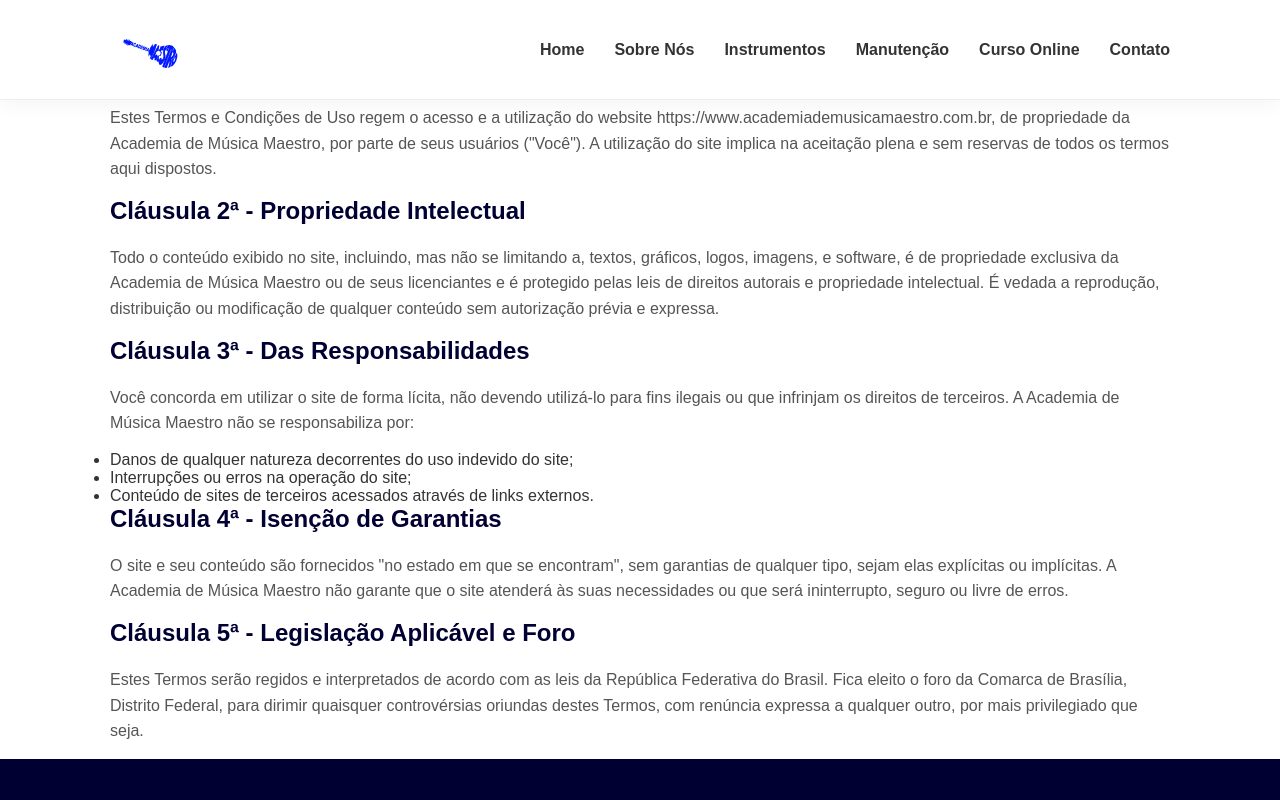
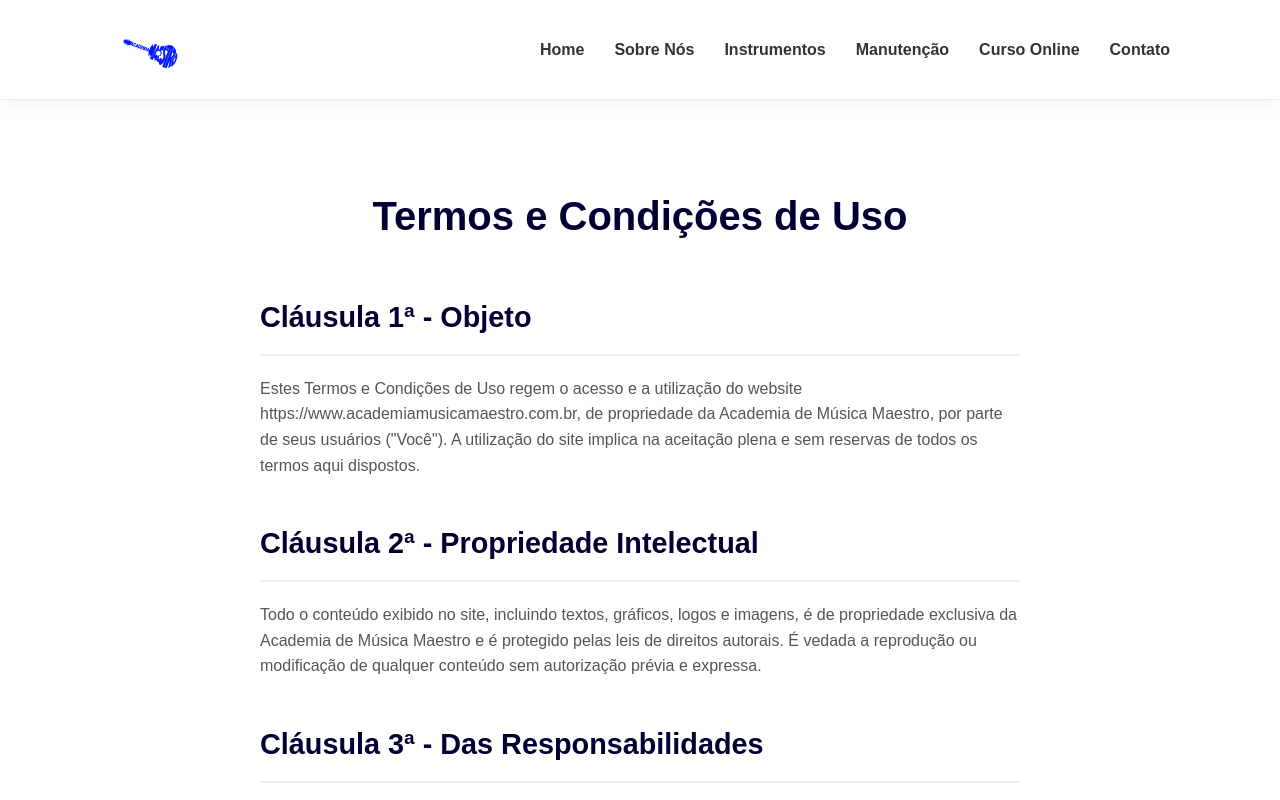
Before and after one commit to jonata1200/academia-maestro-next, a Next.js app: page /termos-de-uso in a window 1280 px wide. Shown: the top 800 px of the page. Built offline with nearby package versions, Linux system fonts and the light colour scheme.

Commit message:
Correção de bug (Políticas)

```diff
--- a/src/app/termos-de-uso/TermosDeUsoPageClient.tsx
+++ b/src/app/termos-de-uso/TermosDeUsoPageClient.tsx
@@ -1,6 +1,6 @@
 // src/app/termos-de-uso/TermosDeUsoPageClient.tsx
 
-'use client'; // <-- Diretiva 'use client'
+'use client';
 
 import React from 'react';
 import styled from 'styled-components';
@@ -8,6 +8,7 @@ import styled from 'styled-components';
 // ========================================================
 // ESTILOS
 // ========================================================
+
 const PageWrapper = styled.div`
   padding: 180px 0 80px;
 `;
@@ -18,45 +19,42 @@ const LegalPageContainer = styled.div`
   padding: 0 20px;
   text-align: left;
   line-height: 1.8;
+  color: var(--text-light);
 
-  h1 { text-align: center; margin-bottom: 40px; font-size: 2.5rem; }
-  h2 { font-size: 1.8rem; margin-top: 40px; margin-bottom: 20px; border-bottom: 2px solid #eee; padding-bottom: 10px; }
-  ul { padding-left: 20px; margin-bottom: 20px; }
+  h1 { text-align: center; margin-bottom: 40px; font-size: 2.5rem; color: var(--dark-blue); }
+  h2 { font-size: 1.8rem; margin-top: 40px; margin-bottom: 20px; border-bottom: 2px solid #eee; padding-bottom: 10px; color: var(--dark-blue); }
+  h3 { font-size: 1.4rem; margin-top: 25px; margin-bottom: 15px; color: var(--dark-blue); }
+  p { margin-bottom: 20px; }
+  ul, ol { padding-left: 25px; margin-bottom: 20px; }
   li { margin-bottom: 10px; }
+  strong { font-weight: 600; color: var(--text-color); }
+  a { color: var(--primary-color); text-decoration: underline; font-weight: 600; &:hover { text-decoration: none; } }
 `;
 
 // ========================================================
-// COMPONENTE CLIENTE
+// COMPONENTE
 // ========================================================
 export default function TermosDeUsoPageClient() {
   const nomeEmpresa = "Academia de Música Maestro";
-  const urlSite = "https://www.academiademusicamaestro.com.br"; // <-- SUBSTITUA
+  const urlSite = "https://www.academiamusicamaestro.com.br";
 
   return (
-    <main className="generic-page-content">
-      <div className="container legal-page-container">
+    <PageWrapper>
+      <LegalPageContainer> {/* <-- GARANTE QUE OS ESTILOS SEJAM APLICADOS */}
         <h1>Termos e Condições de Uso</h1>
 
         <h2>Cláusula 1ª - Objeto</h2>
         <p>Estes Termos e Condições de Uso regem o acesso e a utilização do website {urlSite}, de propriedade da {nomeEmpresa}, por parte de seus usuários ("Você"). A utilização do site implica na aceitação plena e sem reservas de todos os termos aqui dispostos.</p>
 
         <h2>Cláusula 2ª - Propriedade Intelectual</h2>
-        <p>Todo o conteúdo exibido no site, incluindo, mas não se limitando a, textos, gráficos, logos, imagens, e software, é de propriedade exclusiva da {nomeEmpresa} ou de seus licenciantes e é protegido pelas leis de direitos autorais e propriedade intelectual. É vedada a reprodução, distribuição ou modificação de qualquer conteúdo sem autorização prévia e expressa.</p>
+        <p>Todo o conteúdo exibido no site, incluindo textos, gráficos, logos e imagens, é de propriedade exclusiva da {nomeEmpresa} e é protegido pelas leis de direitos autorais. É vedada a reprodução ou modificação de qualquer conteúdo sem autorização prévia e expressa.</p>
 
         <h2>Cláusula 3ª - Das Responsabilidades</h2>
-        <p>Você concorda em utilizar o site de forma lícita, não devendo utilizá-lo para fins ilegais ou que infrinjam os direitos de terceiros. A {nomeEmpresa} não se responsabiliza por: </p>
-        <ul>
-            <li>Danos de qualquer natureza decorrentes do uso indevido do site;</li>
-            <li>Interrupções ou erros na operação do site;</li>
-            <li>Conteúdo de sites de terceiros acessados através de links externos.</li>
-        </ul>
-
-        <h2>Cláusula 4ª - Isenção de Garantias</h2>
-        <p>O site e seu conteúdo são fornecidos "no estado em que se encontram", sem garantias de qualquer tipo, sejam elas explícitas ou implícitas. A {nomeEmpresa} não garante que o site atenderá às suas necessidades ou que será ininterrupto, seguro ou livre de erros.</p>
+        <p>Você concorda em utilizar o site de forma lícita. A {nomeEmpresa} não se responsabiliza por danos decorrentes do uso indevido do site, interrupções na operação ou conteúdo de sites de terceiros.</p>
 
         <h2>Cláusula 5ª - Legislação Aplicável e Foro</h2>
-        <p>Estes Termos serão regidos e interpretados de acordo com as leis da República Federativa do Brasil. Fica eleito o foro da Comarca de Brasília, Distrito Federal, para dirimir quaisquer controvérsias oriundas destes Termos, com renúncia expressa a qualquer outro, por mais privilegiado que seja.</p>
-      </div>
-    </main>
+        <p>Estes Termos serão regidos pelas leis da República Federativa do Brasil. Fica eleito o foro da Comarca de Brasília, Distrito Federal, para dirimir quaisquer controvérsias.</p>
+      </LegalPageContainer>
+    </PageWrapper>
   );
 }
```
Also changed, not shown: src/app/politica-de-cookies/PoliticaDeCookiesPageClient.tsx (+21 -22 lines), src/app/politica-de-privacidade/PoliticaDePrivacidadePageClient.tsx (+21 -30 lines).
